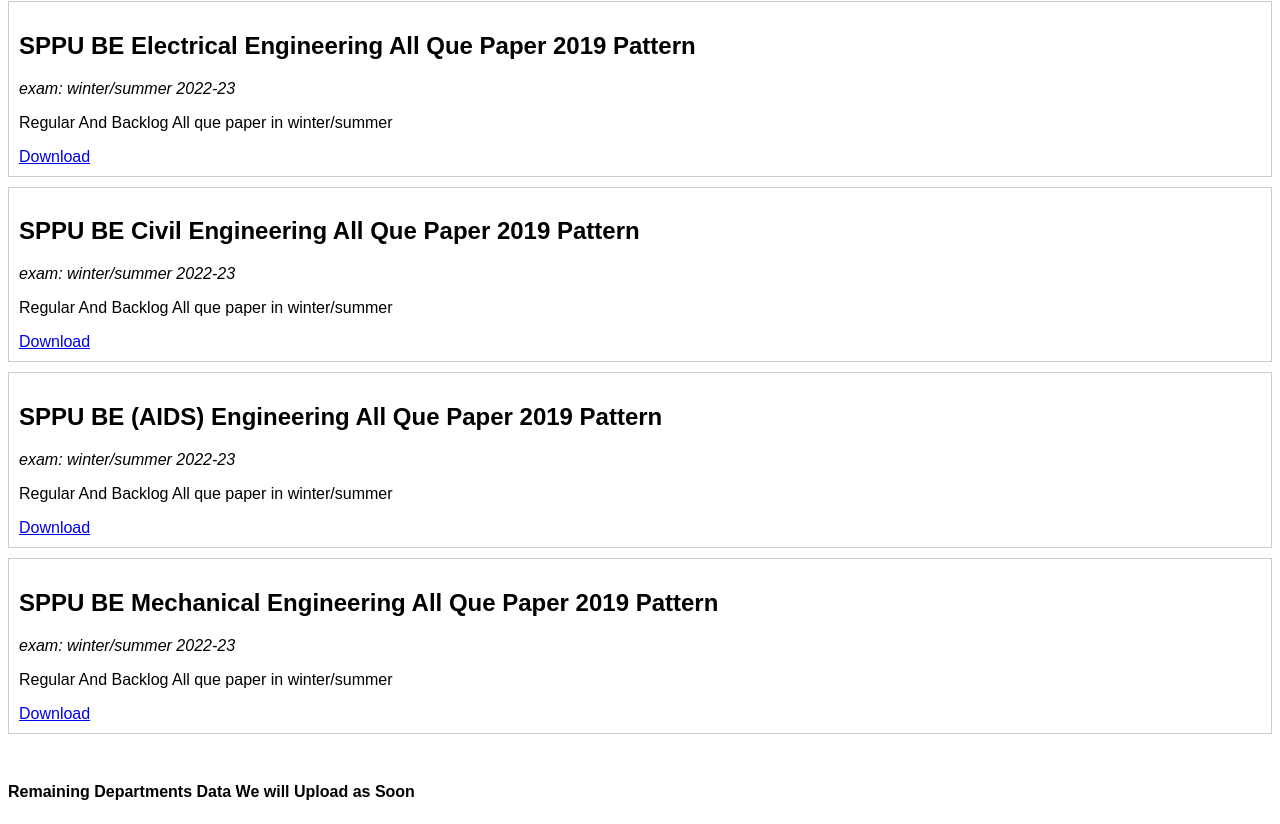
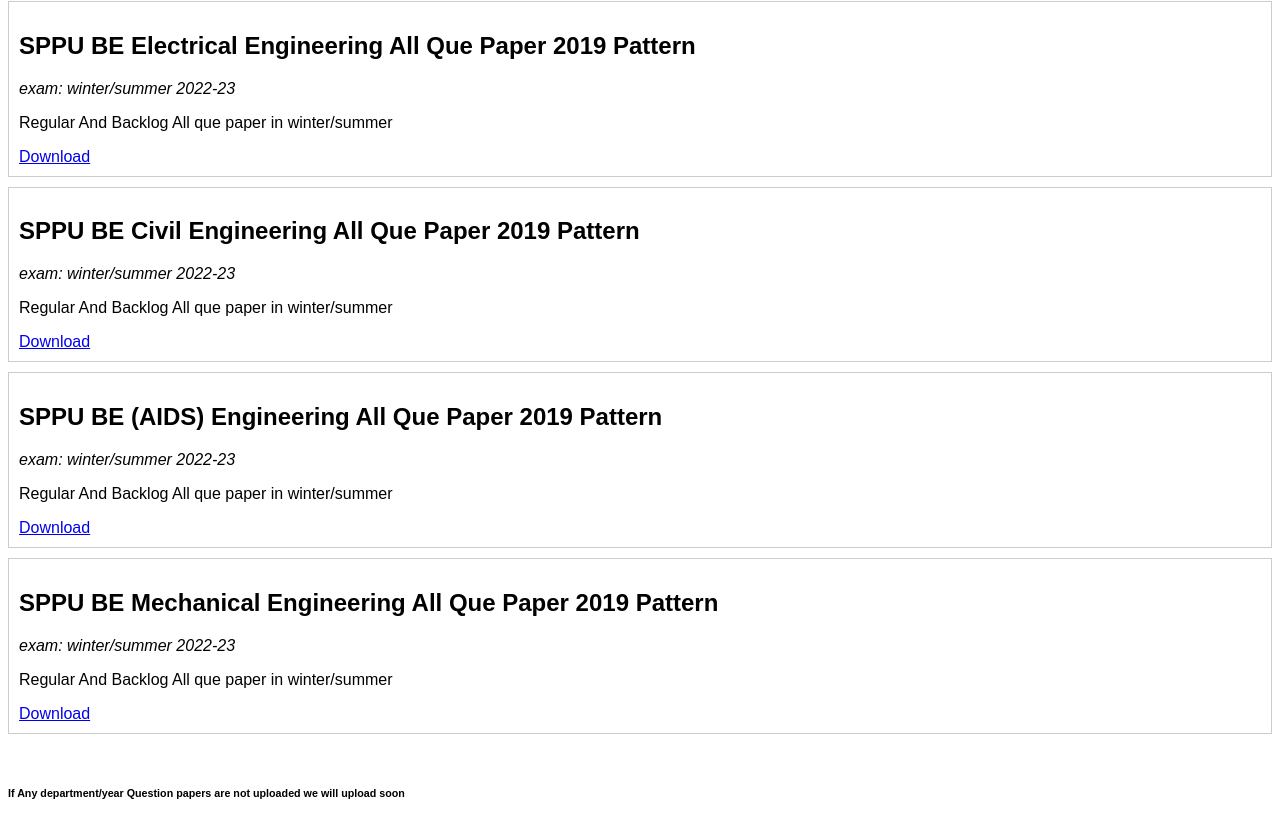
Before and after one commit to pushpak001/All-Engineering-Que, a plain HTML site: page index.html in a window 1280 px wide. Shown: the part 4133-4957 px from the top of the page. Drawn offline with Linux system fonts and the light colour scheme.

Commit message:
Update index.html

```diff
--- a/index.html
+++ b/index.html
@@ -14,7 +14,7 @@
 
   <script src="script.js"></script> <br>
 
-  <h4>Remaining Departments Data We will Upload as Soon </h4>
+  <h6> If Any department/year Question papers are not uploaded we will upload soon</h6>
 
 
 </body>
```
